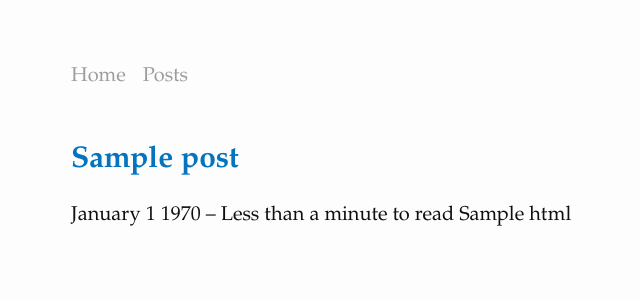
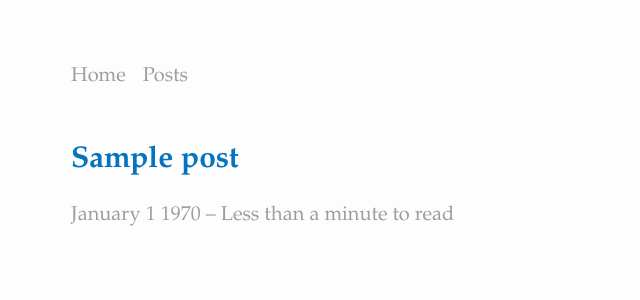
Before and after one commit to davidhariri/blog, a Flask app: template templates/posts.html in a window 1280 px wide. Shown: the top 300 px of the page, without its empty margins (197-837 px from the left). Run offline with Flask 2, Linux system fonts and the light colour scheme; the template is opened without the code that fills it: most values are stand-ins (such as "Sample title", 1, 10 or a date in 2020).

Commit message:
fixes #11

```diff
--- a/static/all.css
+++ b/static/all.css
@@ -45,6 +45,10 @@
     border-style: none;
 }
 
+time {
+    opacity: 0.4;
+}
+
 article {
     background-color: transparent;
     width: 100%;
--- a/templates/partials/article.html
+++ b/templates/partials/article.html
@@ -1,5 +1,5 @@
 <article>
     <a href="/posts/{{ post._id['$oid']}}"><h1>{{ post.title }}</h1></a>
-    <time>{{ post.made["$date"]|pretty_date }} – {{ post|read_time }}</time>
+    <time>{{ post.made["$date"]|pretty_date }}</time>
     {{ post.content.html|safe }}
 </article>
--- a/templates/posts.html
+++ b/templates/posts.html
@@ -7,7 +7,7 @@
     <body>
         {% include "partials/nav.html" %}
         {% for post in posts %}
-            {% include "partials/article.html" %}
+            {% include "partials/preview.html" %}
         {% endfor %}
     </body>
 </html>
```
